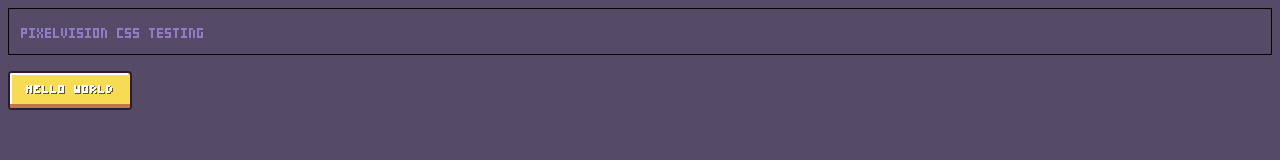
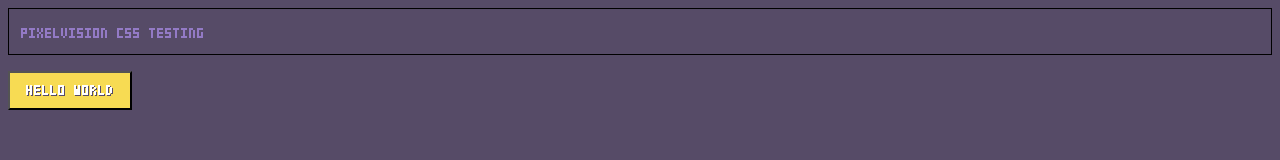
Before and after one commit to russellmorgan/pixelvisionCSS, a website built with Vite: page index.html in a window 1280 px wide. Built offline with nearby package versions, Linux system fonts and the light colour scheme.

Commit message:
button checkin

```diff
--- a/index.html
+++ b/index.html
@@ -10,6 +10,6 @@
 <div class="hello">
 pixelvision css testing
 </div>
-<button>HELLO WORLD</button>
+<button type="button">HELLO WORLD</button>
 </body>
 </html>
--- a/main.css
+++ b/main.css
@@ -47,37 +47,15 @@
 
 button {
     background-color: var(--cta);
-    font-family: "pixelvision-4x5";
+    font-family: "pixelvision-4x8";
     color: var(--cta-text);
-    border: 2px solid var(--border-secondary);
     padding: 0.3rem 1rem 0.6rem 1rem;
     font-size: 2rem;
     text-shadow:1px 1px var(--background);
     margin: 1rem 0rem;
     position: relative;
-    border-radius: 4px;
     overflow: hidden;
-}
-
-button::before {
-    content:'';
-    border-top: 2px solid var(--cta-text);
-    border-left: 2px solid var(--cta-text);
-    overflow: hidden;
-    position: absolute;
-    top:0px; left:0px;
-    width: calc(100% - 4px);
-    height: calc(100% - 4px);
-}
-
-button::after {
-    content:'';
-    position:absolute;
-    bottom:0;
-    left:0;
-    height:4px;
-    width:100%;
-    background-color: var(--cta-shadow);
+    writing-mode: horizontal-tb;
 }
 
 /* Components */
```
